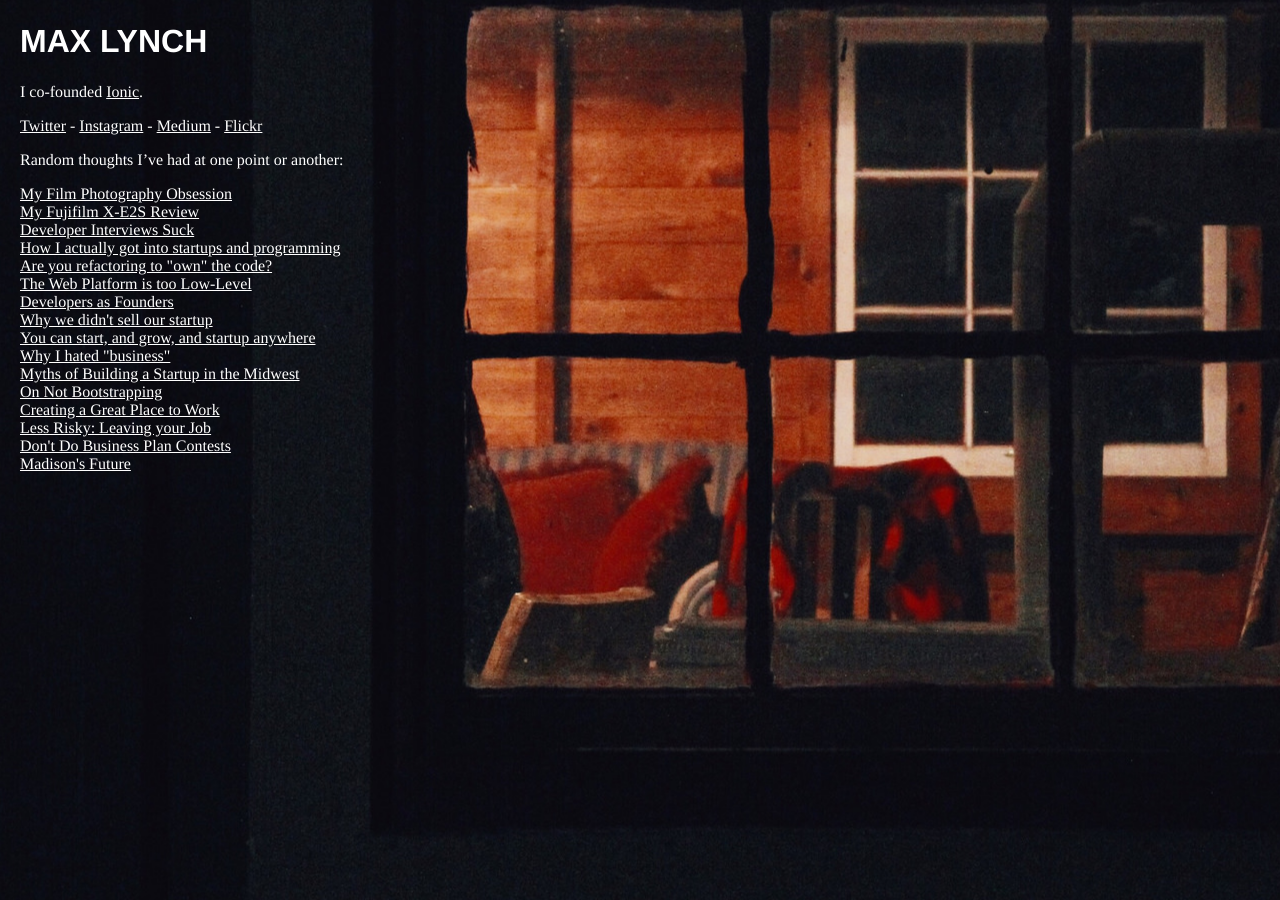
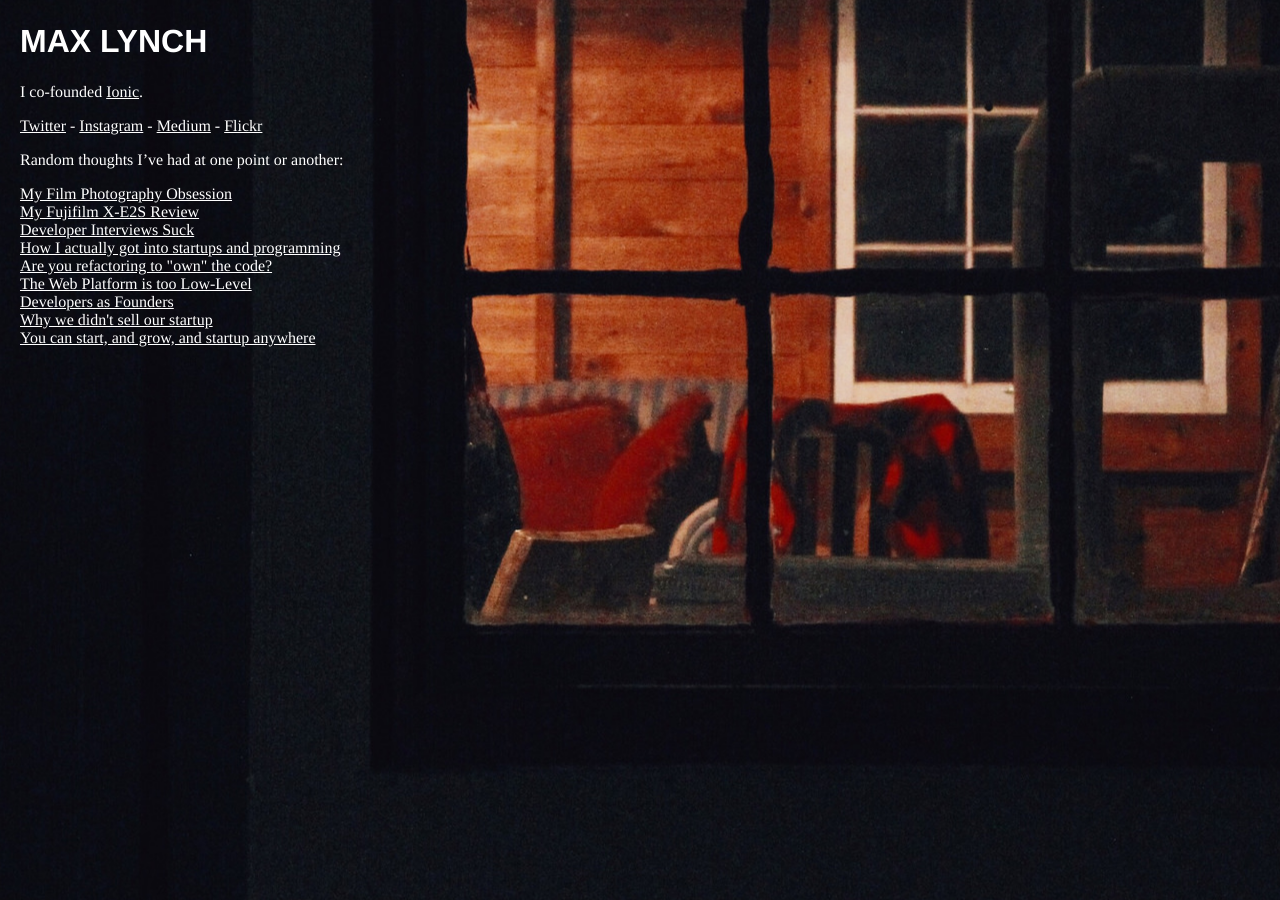
Before and after one commit to mlynch/mlynch.github.com, a Jekyll site: the page built from index.md, in a window 1280 px wide. Built offline with Jekyll 4.4.1, drawn with Linux system fonts in a browser that asks for light colours; Markdown is read by kramdown in place of the engine named in the settings; comment, search, counter and statistics services are not loaded.

Commit message:
Update index.md

```diff
--- a/index.md
+++ b/index.md
@@ -23,13 +23,13 @@ Random thoughts I've had at one point or another:
     <li><a href="https://medium.com/@maxlynch/developers-as-founders-f3c4e0fa6dfc#.bj5elgj1q">Developers as Founders</a></li>
     <li><a href="https://medium.com/@maxlynch/why-we-didn-t-sell-our-company-4505446c874d#.4iypp2tac">Why we didn't sell our startup</a></li>
     <li><a href="https://medium.com/business-startup-development-and-more/you-can-start-and-grow-a-startup-anywhere-b927c7735f76#.nm5axwf01">You can start, and grow, and startup anywhere</a></li>
-    <li><a href="https://medium.com/@maxlynch/why-i-hated-business-36e9822119ab#.i8dudgpa2">Why I hated "business"</a></li>
+    <!--<li><a href="https://medium.com/@maxlynch/why-i-hated-business-36e9822119ab#.i8dudgpa2">Why I hated "business"</a></li>-->
     <!--<li><a href="/blog/new-kind-of-startup/">A New Kind of Startup</a></li>-->
-    <li><a href="/blog/building-startup-midwest-madison">Myths of Building a Startup in the Midwest</a></li>
+   <!-- <li><a href="/blog/building-startup-midwest-madison">Myths of Building a Startup in the Midwest</a></li>
     <li><a href="/blog/bootstrapping">On Not Bootstrapping</a></li>
     <li><a href="/blog/hiring">Creating a Great Place to Work</a></li>
     <li><a href="/blog/less-risky">Less Risky: Leaving your Job</a></li>
     <li><a href="/blog/business-plan-contests">Don't Do Business Plan Contests</a></li>
-    <li><a href="/blog/madison">Madison's Future</a></li>
+    <li><a href="/blog/madison">Madison's Future</a></li>-->
   </ul>
 </nav>
```
